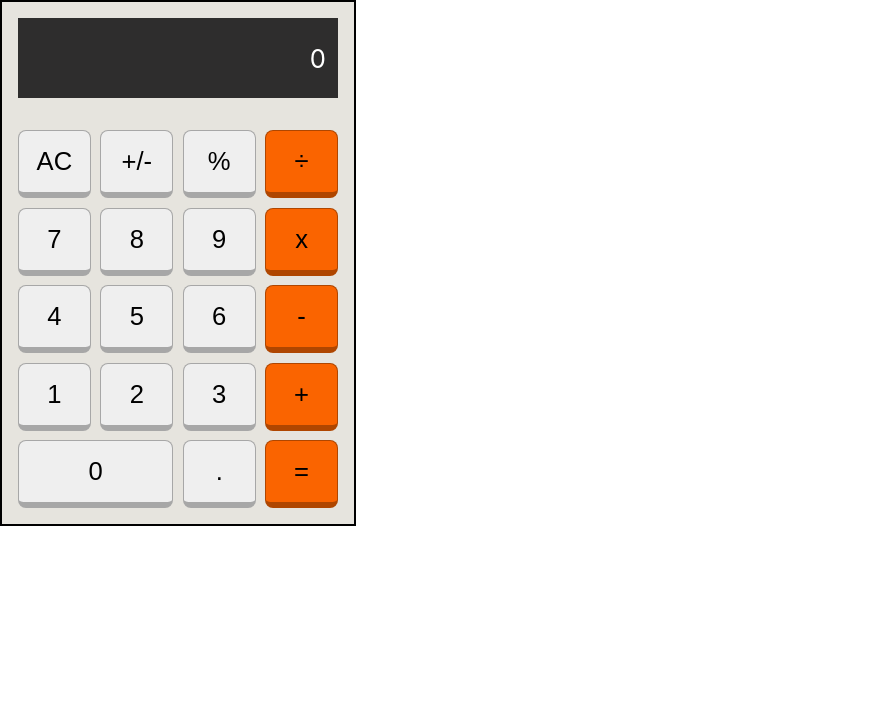
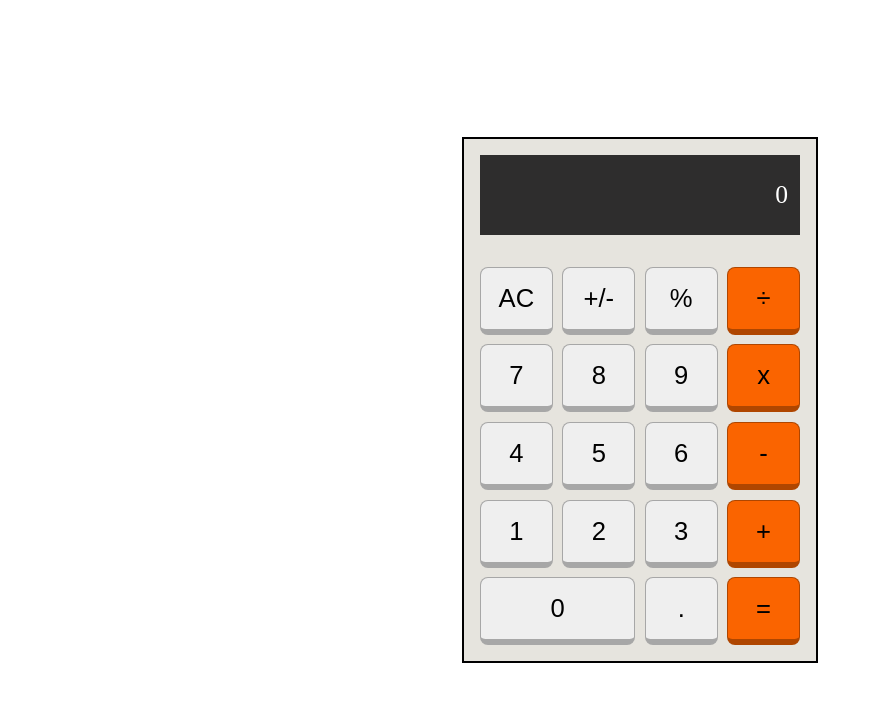
Before and after one commit to skyv26/math-magician, a React (Create React App) app: page / in a window 1280 px wide. Shown: the top 702 px of the page, without its empty margins (0-881 px from the left). Built offline with nearby package versions, Linux system fonts and the light colour scheme.

Commit message:
over-ride the `default` style

```diff
--- a/src/index.css
+++ b/src/index.css
@@ -1,27 +1,18 @@
-body {
+*,
+*::after,
+*::before {
   margin: 0;
-  font-family:
-    -apple-system,
-    BlinkMacSystemFont,
-    'Segoe UI',
-    'Roboto',
-    'Oxygen',
-    'Ubuntu',
-    'Cantarell',
-    'Fira Sans',
-    'Droid Sans',
-    'Helvetica Neue',
-    sans-serif;
-  -webkit-font-smoothing: antialiased;
-  -moz-osx-font-smoothing: grayscale;
+  padding: 0;
+  box-sizing: border-box;
 }
 
-code {
-  font-family:
-    source-code-pro,
-    Menlo,
-    Monaco,
-    Consolas,
-    'Courier New',
-    monospace;
+html {
+  height: 100%;
 }
+
+body {
+  display: grid;
+  min-height: 100%;
+  justify-content: center;
+  align-items: center;
+}
```
